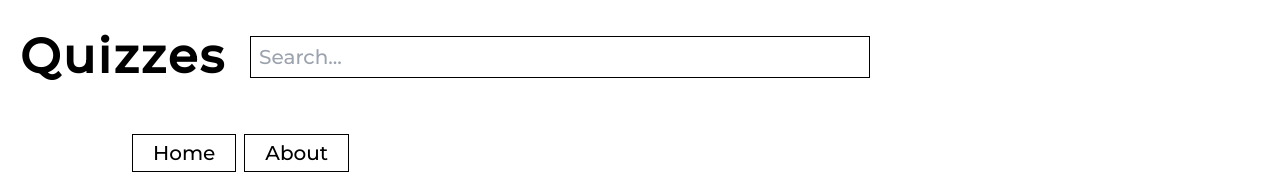
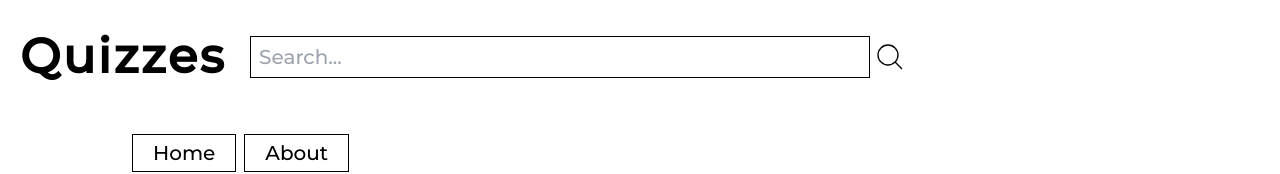
Before and after one commit to Nikara4/vue3-FM-project, a Vue app: page / in a window 1280 px wide. Shown: the top 174 px of the page. Built offline with nearby package versions, Linux system fonts and the light colour scheme.

Commit message:
show search icon and update README.md

```diff
--- a/src/App.vue
+++ b/src/App.vue
@@ -20,7 +20,7 @@
         viewBox="0 0 24 24"
         strokeWidth="{1.5}"
         stroke="currentColor"
-        class="xsm:opacity-0 xsm:w-0 w-8 h-8 2xl:h-16 2xl:w-16 2xl:my-14"
+        class="xsm:opacity-0 xsm:w-0 lg:opacity-100 lg:basis-8"
       >
         <path
           strokeLinecap="round"
```
Also changed, not shown: 1 other file (tests, documents, lock files or other folders).
